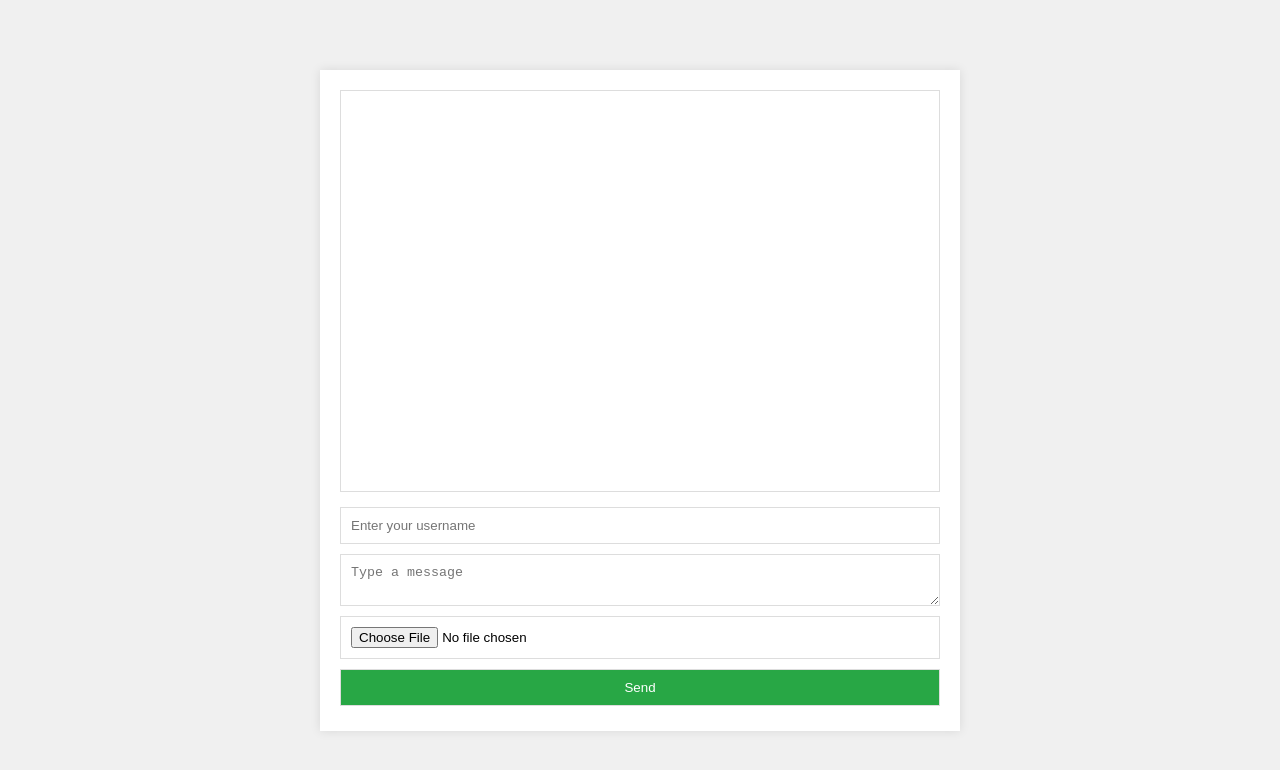
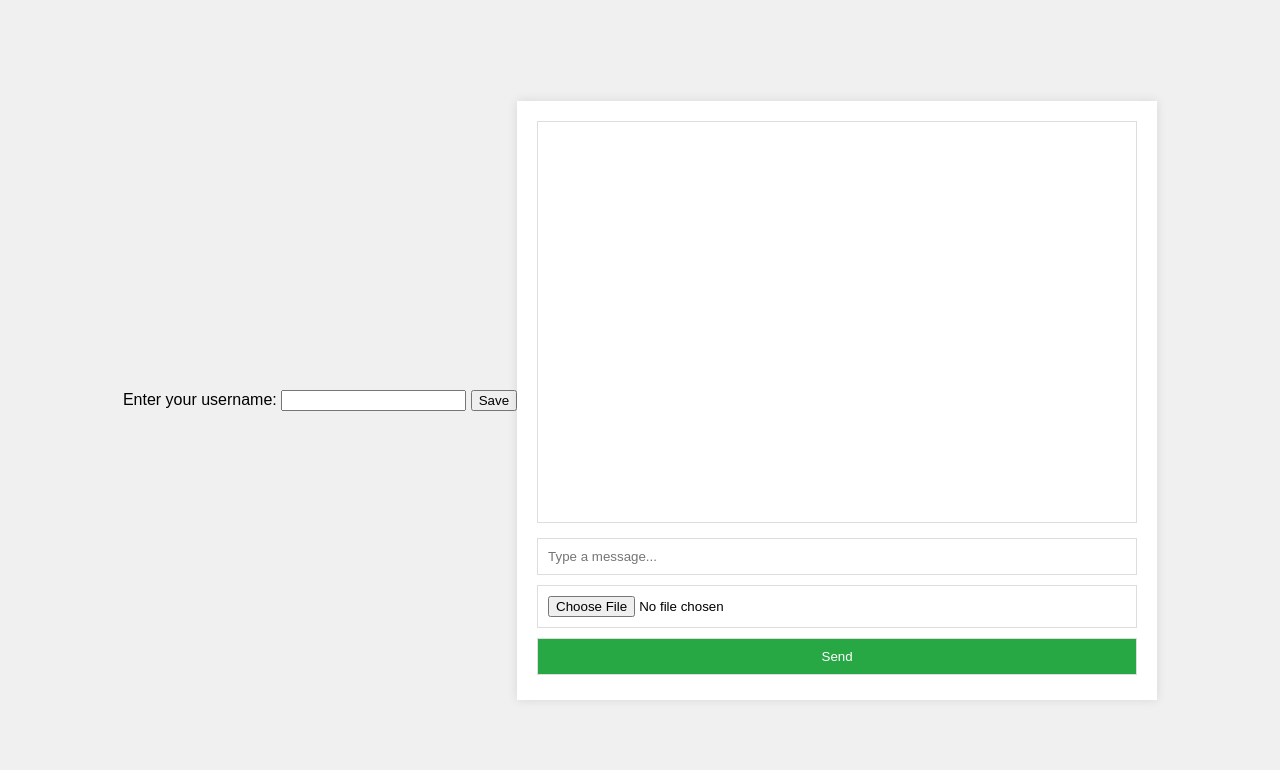
Before and after one commit to avdhez/Chat-geoup-random, a website: page public/index.html in a window 1280 px wide. Drawn offline with nearby package versions, Linux system fonts and the light colour scheme; no server answers.

Commit message:
Update index.html

```diff
--- a/public/index.html
+++ b/public/index.html
@@ -3,17 +3,21 @@
 <head>
   <meta charset="UTF-8">
   <meta name="viewport" content="width=device-width, initial-scale=1.0">
-  <title>Anonymous Chat App</title>
+  <title>Chat App</title>
   <link rel="stylesheet" href="style.css">
 </head>
 <body>
+  <div id="username-prompt">
+    <label for="username">Enter your username:</label>
+    <input type="text" id="username">
+    <button id="save-username">Save</button>
+  </div>
   <div id="chat-container">
     <div id="messages"></div>
     <div id="typing-notification"></div>
     <form id="message-form">
-      <input type="text" id="username" placeholder="Enter your username" required>
-      <textarea id="message" placeholder="Type a message" required></textarea>
-      <input type="file" id="file-upload">
+      <input type="text" id="message-input" placeholder="Type a message...">
+      <input type="file" id="file-input">
       <button type="submit">Send</button>
     </form>
   </div>
```
